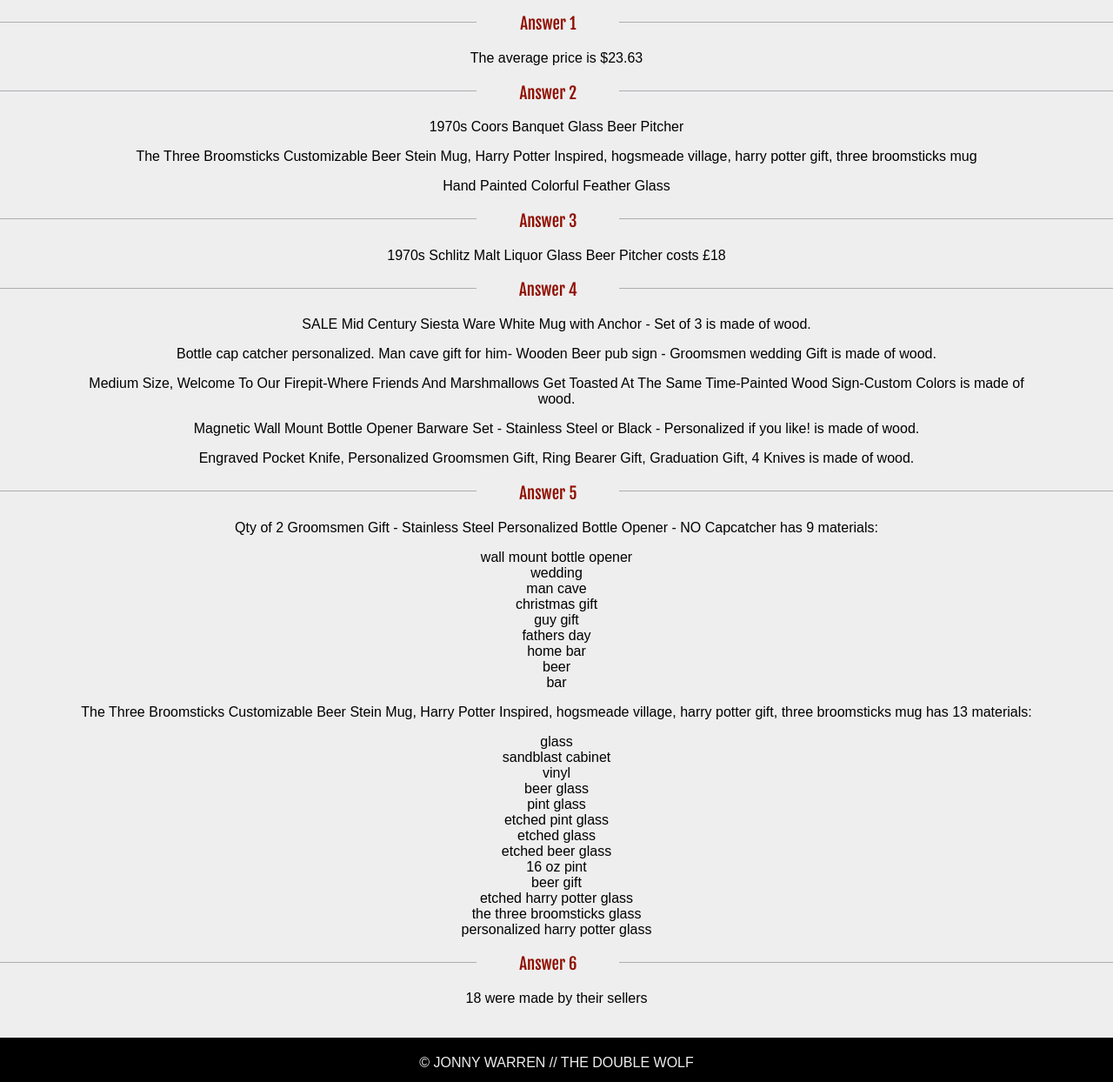
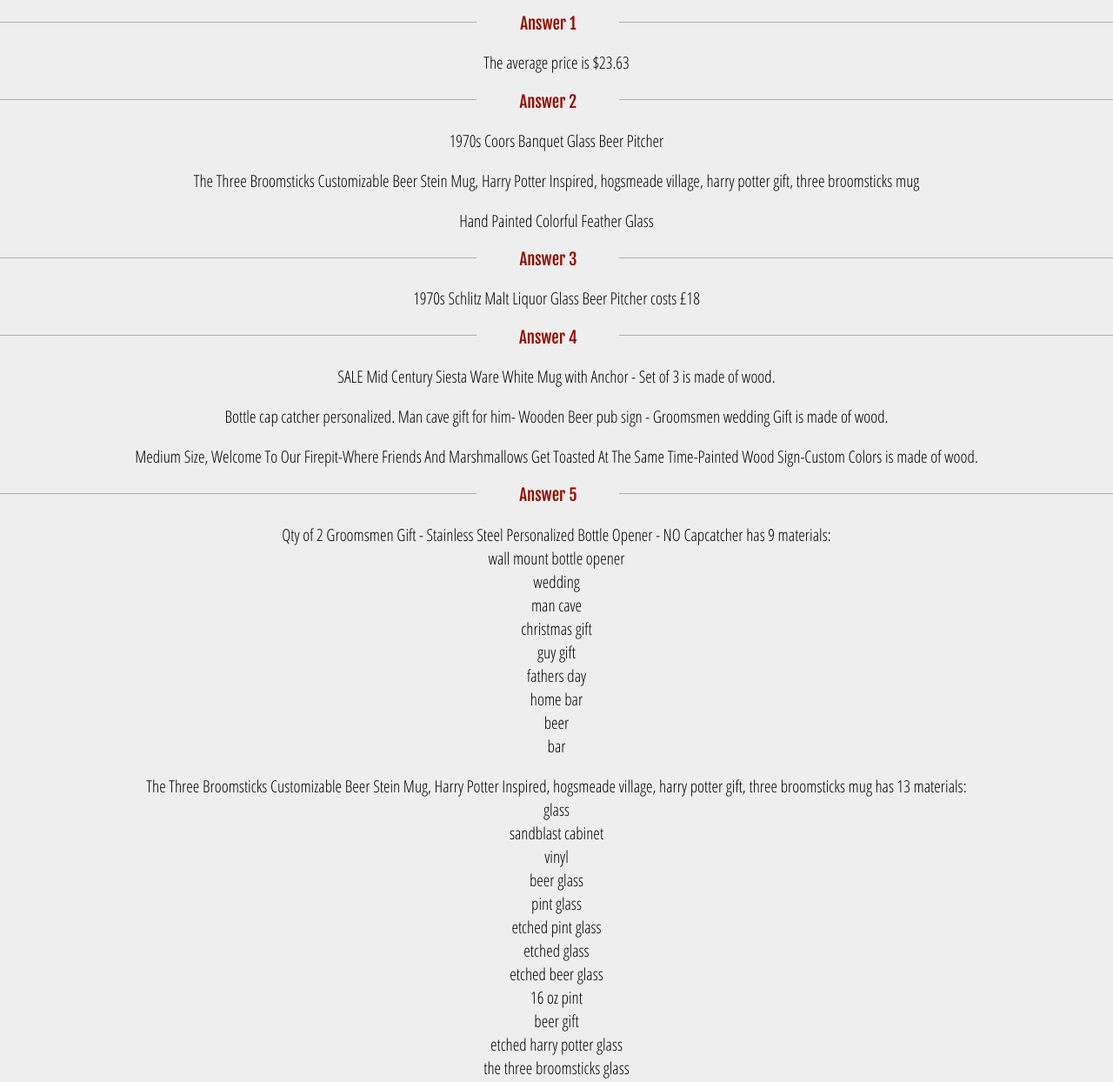
Before and after one commit to thedoublewolf/etsy-items, a plain HTML site: page index.html in a window 1280 px wide. Shown: the part 260-1504 px from the top of the page at 87% size. Drawn offline with Linux system fonts and the light colour scheme.

Commit message:
Cleaned up JS code and added comments.

```diff
--- a/JS/main.js
+++ b/JS/main.js
@@ -31,6 +31,9 @@
 
 (function () {
 
+	// Find container element to apply styles to answers.
+	var container = document.querySelector('#container');
+
 //>>>-----------------------ANSWER 1----------------------->>>//
 
 	// Create an array of just the prices
@@ -59,87 +62,116 @@
 
  	// Create a blank array to push filtered items into
  	var specItems = [];
- 	// filter items that are priced between 14 and 18 and push into blank array
+ 	// Filter items that are priced between 14 and 18
  	var filteredPrices = items.filter(function (filteredItem){
- 			if ((filteredItem.price > 14.00) && (filteredItem.price < 18.00))
+ 			if ((filteredItem.price > 14.00) && (filteredItem.price < 18.00)){
+ 				// Push title of item into specItems array
  				specItems.push(filteredItem.title);
+ 				return specItems;
+ 			};
  	});
- 	// take items in array and make it show up on page
+ 	// Take items in specItems array and make them show up on page
 	var answer2a = document.querySelector('#answer2a');
-	var textNode0 = document.createTextNode(specItems[0]);
-	answer2a.appendChild(textNode0);
+	var text2a = document.createTextNode(specItems[0]);
+	answer2a.appendChild(text2a);
 	var answer2b = document.querySelector('#answer2b');
-	var textNode1 = document.createTextNode(specItems[1]);
-	answer2b.appendChild(textNode1);
+	var text2b = document.createTextNode(specItems[1]);
+	answer2b.appendChild(text2b);
 	var answer2c = document.querySelector('#answer2c');
-	var textNode2 = document.createTextNode(specItems[2]);
-	answer2c.appendChild(textNode2);
-
-			// This used to be document.getElementById('answer2').innerHTML
-			// but I changed it to figure out how to style auto-generated text from text nodes.
+	var text2c = document.createTextNode(specItems[2]);
+	answer2c.appendChild(text2c);
 
 //>>>-----------------------ANSWER 3----------------------->>>//
 
+	// Create a blank array to push filtered items into
 	var gbpCodeItems = [];
+	// Filter items that have 'GBP' string in currency_code
 	var filterItemTitle = items.filter(function (britishItem){
-			if (britishItem.currency_code === 'GBP')
+			if (britishItem.currency_code === 'GBP'){
+				// push the items into gbpCodeItems array
 				gbpCodeItems.push(britishItem);
+				return gbpCodeItems;
+			};
 	});
+	// Take title and price of item in gbpCodeItems array and make them show up on page.
 	document.getElementById('answer3').innerHTML = gbpCodeItems[0].title + ' costs' + ' &#163;' + gbpCodeItems[0].price;
 
 //>>>-----------------------ANSWER 4----------------------->>>//
 
+	// Create a blank array to push filtered items into
 	var woodItems = [];
+	// Filter items that have 'wood' in materials array
 	var itemsWithWood = items.filter(function (woodItem){
-			if ((woodItem.materials.indexOf('wood')) != (-1))
-				woodItems.push(woodItem.title);
+		// Search each position of each materials array and find 'wood', which can't be -1
+			if ((woodItem.materials.indexOf('wood')) != (-1)){
+				// Push those items into woodItems array along with title and a string
+				woodItems.push(woodItem.title + ' is made of wood.');
+				return woodItems;
+			};
 	});
-	document.getElementById('answer4').innerHTML = woodItems[0] + ' is made of wood.' + '<p>' + woodItems[1] +
-		' is made of wood.' + '<p>' + woodItems[2] +
-		' is made of wood.' + '<p>' + woodItems[3] +
-		' is made of wood.' + '<p>' + woodItems[4] +
-		' is made of wood.';
+	// Make the titles and strings from the woodItems array show up on page
+	var answer4a = document.querySelector('#answer4a');
+	var text4a = document.createTextNode(woodItems[0]);
+	answer4a.appendChild(text4a);
+	var answer4b = document.querySelector('#answer4b');
+	var text4b = document.createTextNode(woodItems[1]);
+	answer4b.appendChild(text4b);
+	var answer4c = document.querySelector('#answer4c');
+	var text4c = document.createTextNode(woodItems[2]);
+	answer4c.appendChild(text4c);
+	var answer4d = document.querySelector('#answer4d');
+	var text4d = document.createTextNode(woodItems[3]);
+	answer4d.appendChild(text4c);
+	var answer4e = document.querySelector('#answer4e');
+	var text4e = document.createTextNode(woodItems[4]);
+	answer4e.appendChild(text4c);
+
 
 	//>>>-----------------------ANSWER 5----------------------->>>//
 
+	// Create a blank array to push filtered items into
 	var multMaterialItems = [];
+	// Filter items with a materials array length greater than or equal to 8
 	var itemsWithMultMat = items.filter(function (mat){
-			if ((mat.materials.length) >= (8))
+			if ((mat.materials.length) >= (8)){
+				// push those items into multMaterialItems array
 				multMaterialItems.push(mat);
+				return multMaterialItems;
+			};
 	});
-	document.getElementById('answer5').innerHTML =
-		multMaterialItems[0].title + ' has ' + multMaterialItems[0].materials.length + ' materials:' + '<p>'
-			+ multMaterialItems[0].materials[0] + '<br>'
-			+ multMaterialItems[0].materials[1] + '<br>'
-			+ multMaterialItems[0].materials[2] + '<br>'
-			+ multMaterialItems[0].materials[3] + '<br>'
-			+ multMaterialItems[0].materials[4] + '<br>'
-			+ multMaterialItems[0].materials[5] + '<br>'
-			+ multMaterialItems[0].materials[6] + '<br>'
-			+ multMaterialItems[0].materials[7] + '<br>'
-			+ multMaterialItems[0].materials[8] + '<p>'
-		+ multMaterialItems[1].title + ' has ' + multMaterialItems[1].materials.length + ' materials:' + '<p>'
-			+ multMaterialItems[1].materials[0] + '<br>'
-			+ multMaterialItems[1].materials[1] + '<br>'
-			+ multMaterialItems[1].materials[2] + '<br>'
-			+ multMaterialItems[1].materials[3] + '<br>'
-			+ multMaterialItems[1].materials[4] + '<br>'
-			+ multMaterialItems[1].materials[5] + '<br>'
-			+ multMaterialItems[1].materials[6] + '<br>'
-			+ multMaterialItems[1].materials[7] + '<br>'
-			+ multMaterialItems[1].materials[8] + '<br>'
-			+ multMaterialItems[1].materials[9] + '<br>'
-			+ multMaterialItems[1].materials[10] + '<br>'
-			+ multMaterialItems[1].materials[11] + '<br>'
-			+ multMaterialItems[1].materials[12] + '<br>';
+	// Make the title and material length show up on page
+	document.getElementById('answer5a').innerHTML =
+		multMaterialItems[0].title + ' has ' + multMaterialItems[0].materials.length + ' materials:';
+			// Create a function that shows each material listed below the above sentence
+			var listAnswer5a = multMaterialItems[0].materials.filter(function (list1){
+				var answer5List1 = document.querySelector('#answer5aList');
+				var listElement = document.createElement('div');
+				listElement.textContent = list1;
+				answer5a.appendChild(listElement);
+			});
+
+	document.getElementById('answer5b').innerHTML =
+		multMaterialItems[1].title + ' has ' + multMaterialItems[1].materials.length + ' materials:';
+			var listAnswer5b = multMaterialItems[1].materials.filter(function (list2){
+				var answer5List2 = document.querySelector('#answer5bList');
+				var listElement2 = document.createElement('div');
+				listElement2.textContent = list2;
+				answer5b.appendChild(listElement2);
+			});
 
 	//>>>-----------------------ANSWER 6----------------------->>>//
 
+	// Create a blank array to push filtered items into
 	var sellerItems = [];
+	// Filter items with 'i_did' string in who_made
 	var itemQuantity = items.filter(function(made){
-			if (made.who_made === "i_did")
+			if (made.who_made === 'i_did'){
+				// push those items into sellerItems array
 				sellerItems.push(made);
+				return sellerItems;
+			};
 	});
+	// Make length of items in sellerItems array show up on page
 	document.getElementById('answer6').innerHTML = sellerItems.length + ' were made by their sellers';
 
 }());
--- a/index.html
+++ b/index.html
@@ -12,41 +12,36 @@
 
 <header>Etsy Items</header>
 
-<div class="container">
+<div class="container" id="container">
 
 	<img class= "banner" src="banner.jpg">
 
-	<div class="answer1">
 	<h3>Answer 1</h3>
 		<p id="answer1"></p>
-	</div>
 
-	<div class="answer2">
 	<h3>Answer 2</h3>
 		<p id="answer2a"></p>
 		<p id="answer2b"></p>
 		<p id="answer2c"></p>
-	</div>
 
-	<div class="answer3">
 	<h3>Answer 3</h3>
 		<p id="answer3"></p>
-	</div>
 
-	<div class="answer4">
 	<h3>Answer 4</h3>
-			<p id="answer4"></p>
-	</div>
+		<p id="answer4a"></p>
+		<p id="answer4b"></p>
+		<p id="answer4c"></p>
+		<p id="answer4d"></p>
+		<p id="answer4e"></p>
 
-	<div class="answer5">
 	<h3>Answer 5</h3>
-			<p id="answer5"></p>
-	</div>
+		<p id="answer5a"></p>
+		<div id="answer5aList"></div>
+		<p id="answer5b"></p>
+		<div id="answer5bList"></div>
 
-	<div class="answer6">
 	<h3>Answer 6</h3>
 		<p id="answer6"></p>
-	</div>
 
 </div>
 
--- a/scss/main.scss
+++ b/scss/main.scss
@@ -19,7 +19,7 @@
 	font-family: $Pacifico;
 }
 
-.container {
+#container {
 	width: 100%;
 	margin: 0 auto;
 	text-align: center;
@@ -43,11 +43,15 @@
     &:before { right: 1.5%; }
     &:after { left: 1.5%; }
 	}
+ .list {
+		list-style: circle;
+	}
 	p {
 		padding-left: 40px;
 		padding-right: 40px;
-		// font-family: $OpenSansCondensed;
-		// font-weight: 300;
+		font-family: $OpenSansCondensed;
+		font-weight: 300;
+		font-size: 1.2em;
 	}
 }
 
@@ -59,8 +63,8 @@
 footer {
 	background-color: $black;
 	color: $ice;
-	padding-top: 20px;
+	padding-top: 40px;
 	padding-bottom: 20px;
 	text-align: center;
-	text-size: 0.5em;
+	font-size: 0.5em;
 }
```
Also changed, not shown: css/main.css. Lines whose indentation alone changed are shown as unchanged.
